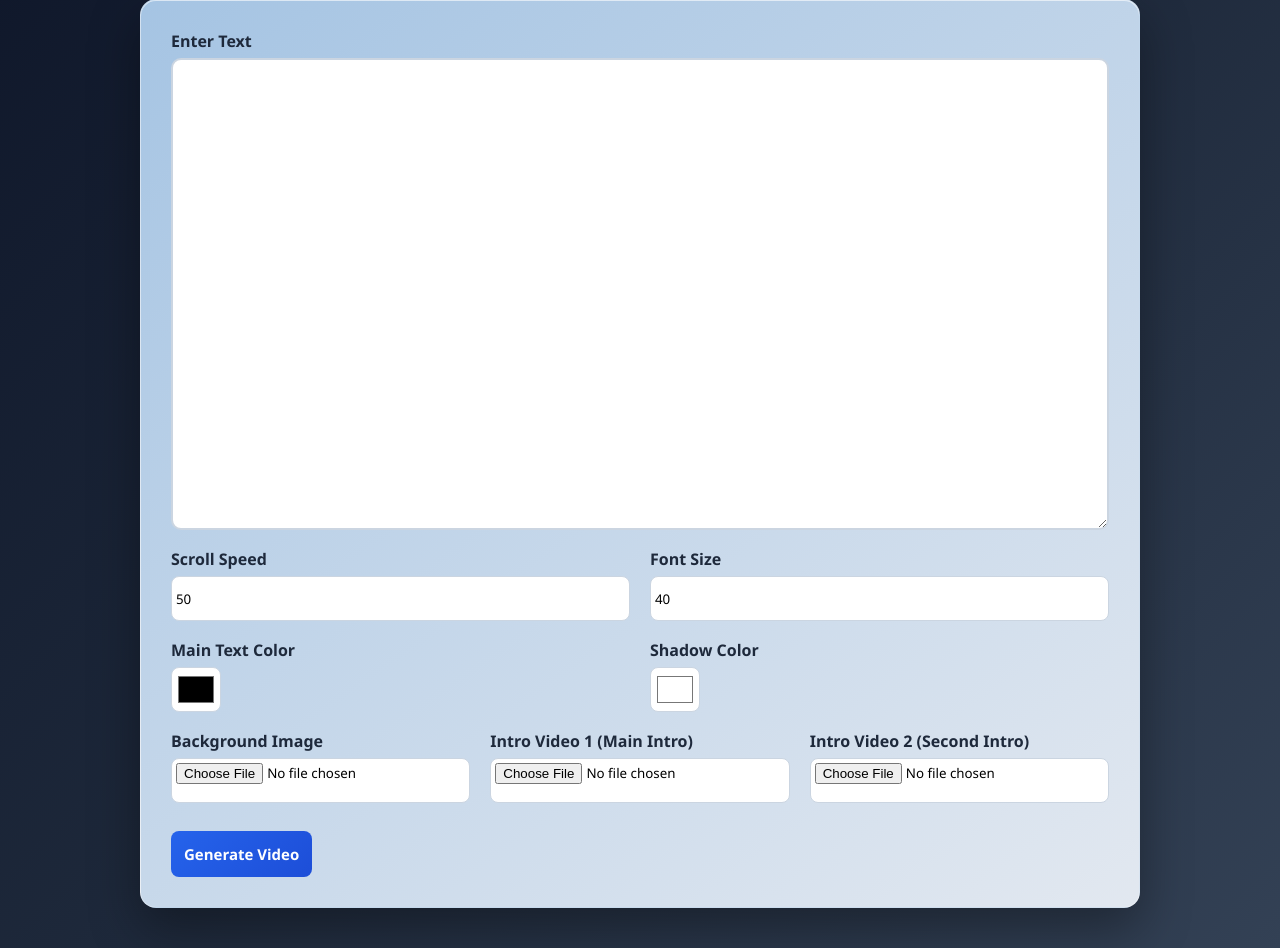
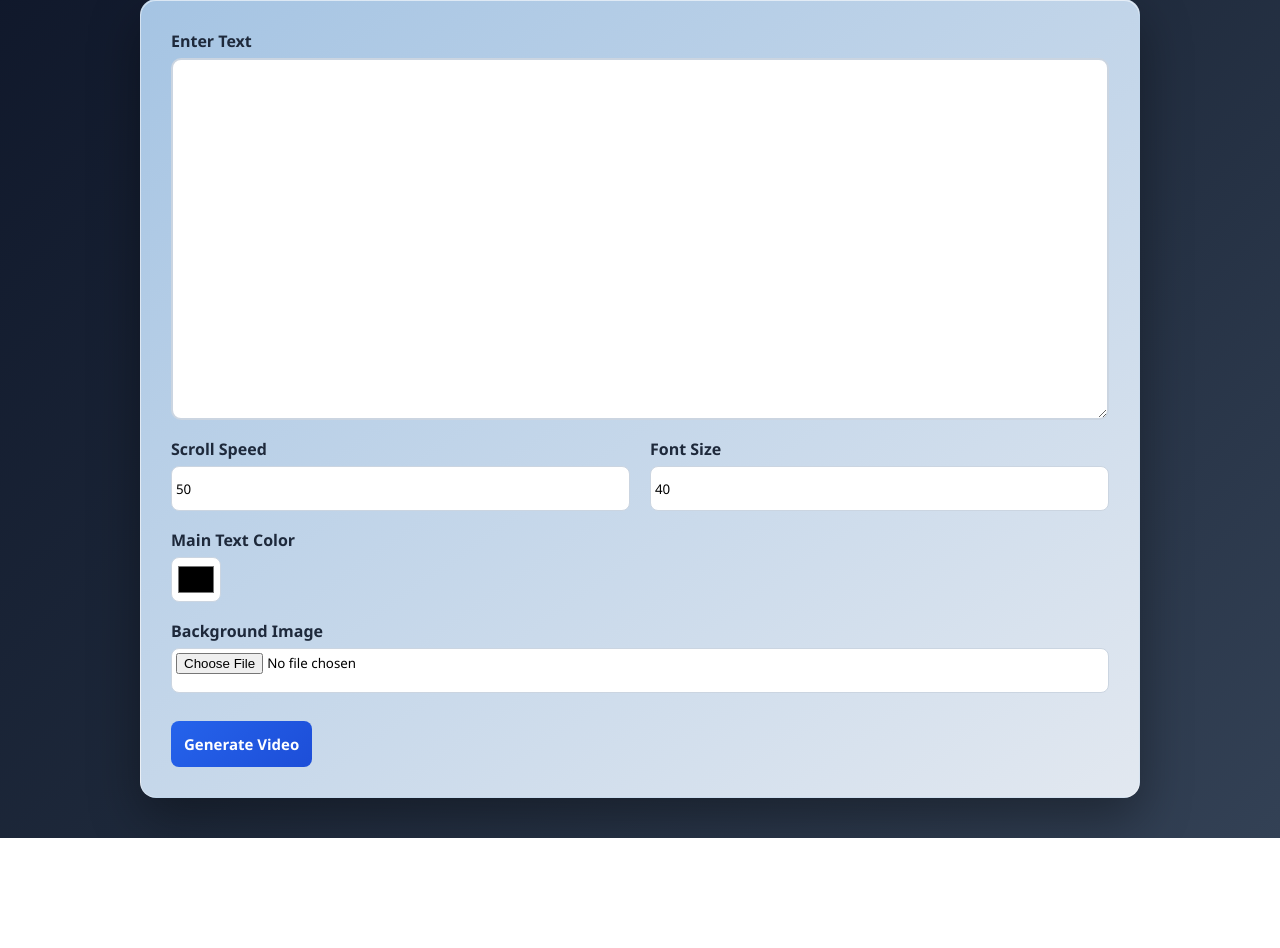
Before and after one commit to Navaneeth-21/Auto_generated_video_maker, a Flask app: page / in a window 1280 px wide. Shown: the part 89-1037 px from the top of the page. After the commit the page ends 927 px from the top, so only its background shows below. Run offline with Flask 3, Linux system fonts and the light colour scheme; parts of the project's set-up code (start-up, migrations or seed data) failed here and were passed over.

Commit message:
refactor: update video form by removing unused fields and adjusting textarea size

```diff
--- a/templates/index.html
+++ b/templates/index.html
@@ -1,3 +1,4 @@
+<!-- templates/index.html -->
 <!DOCTYPE html>
 <html>
 <head>
@@ -13,7 +14,7 @@
 
         <div class="form-group full">
             <label>Enter Text</label>
-            <textarea name="text" rows="20" required></textarea>
+            <textarea name="text" rows="15" required></textarea>
         </div>
 
         <div class="grid-2">
@@ -33,29 +34,12 @@
                 <label>Main Text Color</label>
                 <input type="color" name="main_color" value="#000000">
             </div>
-
-            <div class="form-group">
-                <label>Shadow Color</label>
-                <input type="color" name="shadow_color" value="#ffffff">
-            </div>
         </div>
 
         <!-- UPDATED SECTION -->
-        <div class="grid-3">
-            <div class="form-group">
+        <div class="form-group full">
                 <label>Background Image</label>
                 <input type="file" name="background" required>
-            </div>
-
-            <div class="form-group">
-                <label>Intro Video 1 (Main Intro)</label>
-                <input type="file" name="intro1" required>
-            </div>
-
-            <div class="form-group">
-                <label>Intro Video 2 (Second Intro)</label>
-                <input type="file" name="intro2" required>
-            </div>
         </div>
 
         <button type="submit" class="btn-primary">
```
